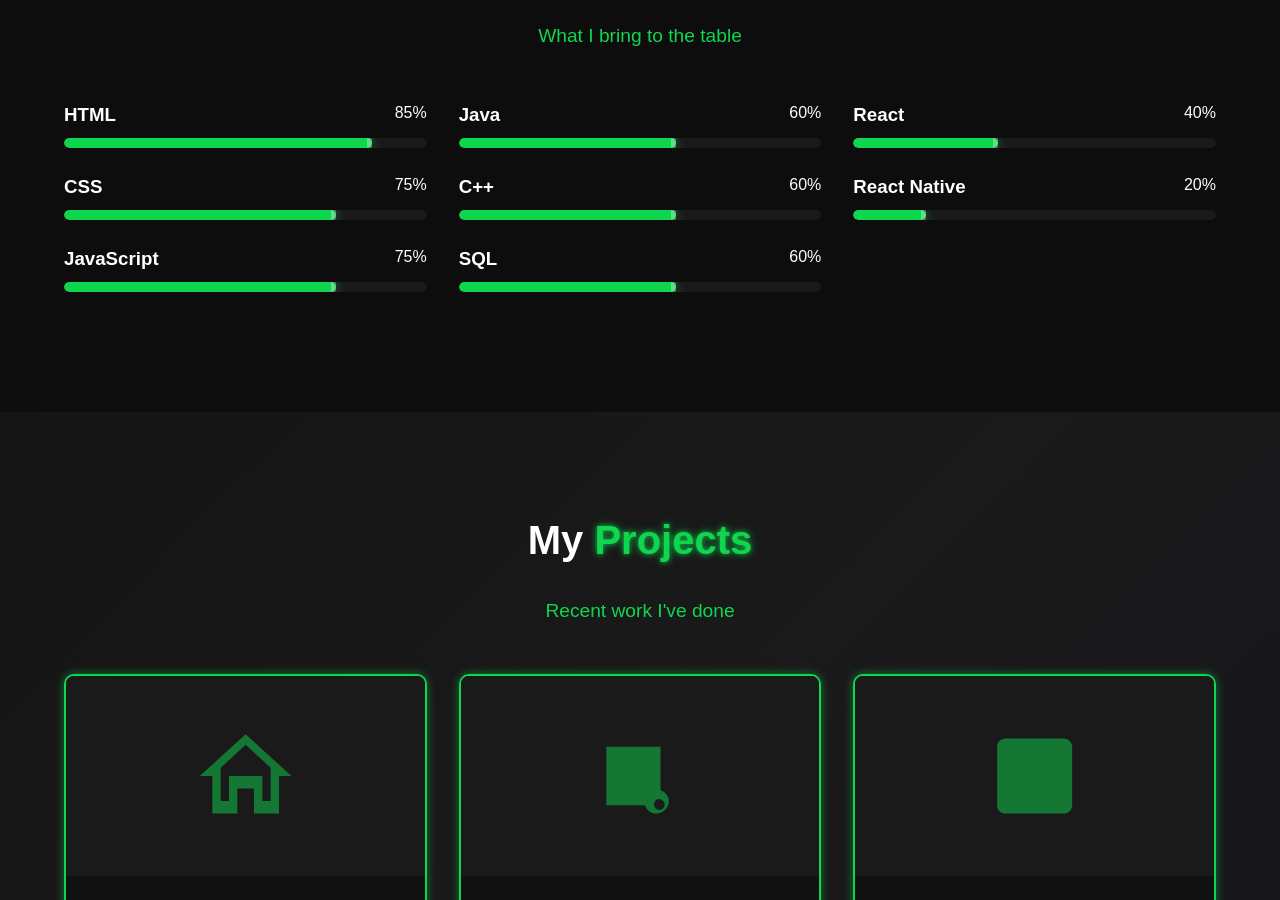
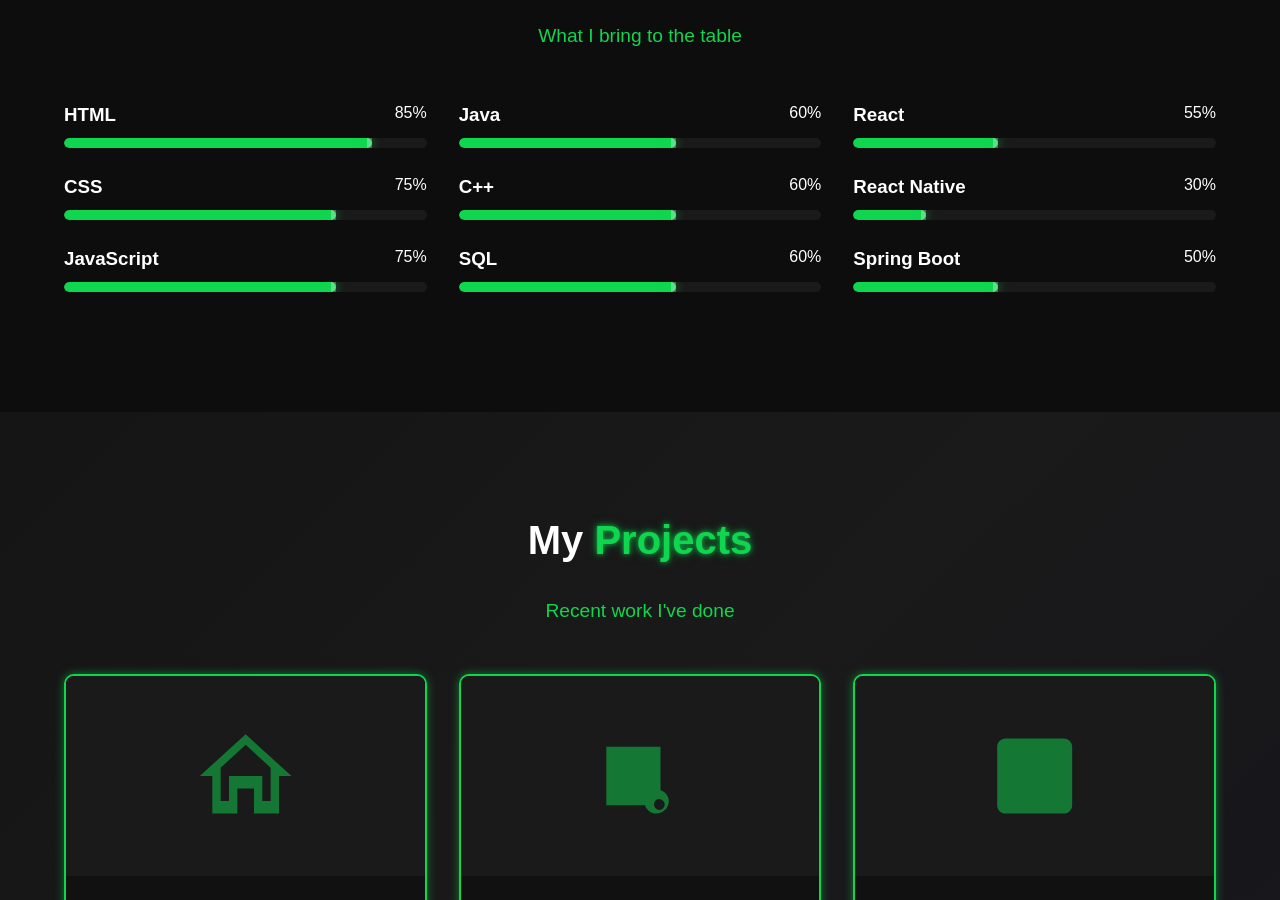
Before and after one commit to nojetlag7/Portfolio, a plain HTML site: page index.html in a window 1280 px wide. Shown: the part 963-1863 px from the top of the page. Drawn offline with Linux system fonts and the light colour scheme.

Commit message:
added spring boot

```diff
--- a/index.html
+++ b/index.html
@@ -118,7 +118,7 @@
                     <div class="skill-item">
                         <div class="skill-name">
                             <h3>React</h3>
-                            <span>40%</span>
+                            <span>55%</span>
                         </div>
                         <div class="skill-bar">
                             <div class="skill-progress" data-width="40%"></div>
@@ -128,12 +128,23 @@
                     <div class="skill-item">
                         <div class="skill-name">
                             <h3>React Native</h3>
-                            <span>20%</span>
+                            <span>30%</span>
                         </div>
                         <div class="skill-bar">
                             <div class="skill-progress" data-width="20%"></div>
                         </div>
                     </div>
+
+                    <div class="skill-item">
+                        <div class="skill-name">
+                            <h3>Spring Boot</h3>
+                            <span>50%</span>
+                        </div>
+                        <div class="skill-bar">
+                            <div class="skill-progress" data-width="40%"></div>
+                        </div>
+                    </div>
+
                 </div>
             </div>
         </div>
```
